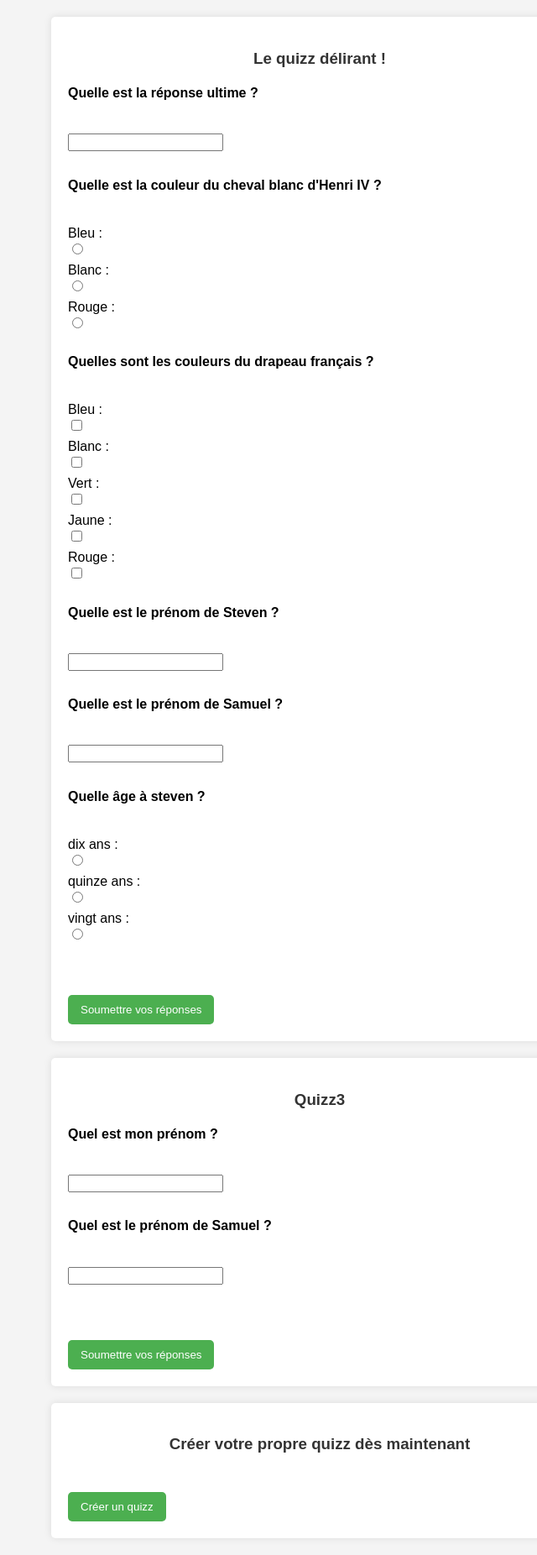
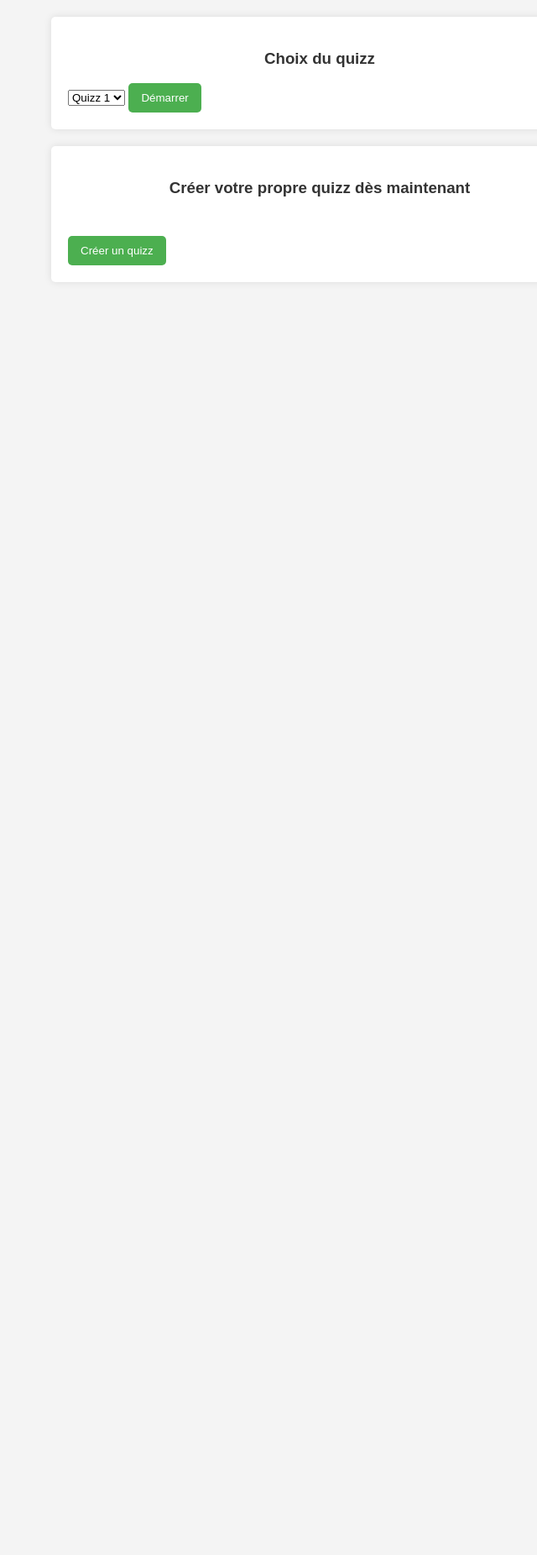
Before and after one commit to stevenMarmion/TP_note_PHP, a PHP site: page / in a window 1280 px wide. Shown: the whole page at 84% size, without its empty margins (259-899 px from the left). After the commit the page ends 316 px from the top, so only its background shows below. Run offline with PHP 8.4, Linux system fonts and the light colour scheme; data comes from the database, SQL or seed files in the repository.

Commit message:
ajout du choix du quizz

```diff
--- a/BD/RequeteBDD.php
+++ b/BD/RequeteBDD.php
@@ -114,7 +114,10 @@ class RequeteBDD {
      * @return object Le résultat de la requête SQL contenant les réponses.
      */
     function recup_reponses_by_id_question($db, $id_question) {
-        return $db->query("SELECT Texte_reponse FROM Reponse where ID_question = " . $id_question . "");
+        $query = $db->prepare("SELECT Texte_reponse FROM Reponse WHERE ID_question = :id_question");
+        $query->bindParam(':id_question', $id_question);
+        $query->execute();
+        return $query;
     }
 
     /**
@@ -125,7 +128,10 @@ class RequeteBDD {
      * @return object Le résultat de la requête SQL contenant les choix.
      */
     function recup_choices_by_id_question($db, $id_question) {
-        return $db->query("SELECT Texte_choix, Value_choix FROM Choix where ID_question = " . $id_question . "");
+        $query = $db->prepare("SELECT Texte_choix, Value_choix FROM Choix WHERE ID_question = :id_question");
+        $query->bindParam(':id_question', $id_question);
+        $query->execute();
+        return $query;
     }
 
     /**
@@ -163,10 +169,13 @@ class RequeteBDD {
      *
      * @param object $db L'objet de connexion à la base de données.
      * @param int $id_quizz L'ID du quizz.
-     * @return object Le résultat de la requête SQL pour récupérer les questions du quizz.
+     * @return PDOstatement Le résultat de la requête SQL pour récupérer les questions du quizz.
      */
     function recup_questions_by_id_quizz($db, $id_quizz) {
-        return $db->query("SELECT * FROM Question where ID_quizz = '" . $id_quizz . "'");
+        $query = $db->prepare("SELECT * FROM Question WHERE ID_quizz = :id_quizz");
+        $query->bindParam(':id_quizz', $id_quizz);
+        $query->execute();
+        return $query;
     }
 
     /**
--- a/QuizzFolder/Question.php
+++ b/QuizzFolder/Question.php
@@ -118,7 +118,7 @@ abstract class Question {
      * Méthode abstraite pour afficher le rendu de la question.
      * @param int $index L'index de la question.
      */
-    public abstract function rendu($index);
+    public abstract function rendu($index, $id_quizz);
 }
 
 ?>
--- a/QuizzFolder/Type/QuestionCheckbox.php
+++ b/QuizzFolder/Type/QuestionCheckbox.php
@@ -31,12 +31,12 @@ class QuestionCheckbox extends Question {
      * @param int $index L'index de la question.
      * @return string Le code HTML de la question.
      */
-    public function question_checkbox($index) {
+    public function question_checkbox($index, $id_quizz) {
         $html = "<br>";
         $i = 0;
         foreach (parent::getChoices() as $c) {
             $i += 1;
-            $question_checkbox = new InputCheckbox("q{$index}_$i", "q$index", $c['Texte_choix'], "q{$index}_$i", true);
+            $question_checkbox = new InputCheckbox("q{$index}_{$i}_$id_quizz", "q{$index}_{$id_quizz}", $c['Texte_choix'], "q{$index}_{$i}_$id_quizz", true);
             $render = $question_checkbox->render();
             $html .= $render;
         }
@@ -78,8 +78,8 @@ class QuestionCheckbox extends Question {
      * @param int $index L'index de la question.
      * @return string Le rendu de la question.
      */
-    public function rendu($index) {
-        return $this->question_checkbox($index);
+    public function rendu($index, $id_quizz) {
+        return $this->question_checkbox($index, $id_quizz);
     }
 }
 
--- a/QuizzFolder/Type/QuestionRadio.php
+++ b/QuizzFolder/Type/QuestionRadio.php
@@ -33,12 +33,12 @@ class QuestionRadio extends Question {
      * @param int $index L'index de la question.
      * @return string Le code HTML de la question de type radio.
      */
-    public function question_radio($index) {
+    public function question_radio($index, $id_quizz) {
         $html = "<br>";
         $i = 0;
         foreach (parent::getChoices() as $c) {
             $i += 1;
-            $question_radio = new InputRadio("q{$index}_$i", "q$index", $c['Texte_choix'], "q{$index}_$i", true);
+            $question_radio = new InputRadio("q{$index}_{$i}_$id_quizz", "q{$index}_{$id_quizz}", $c['Texte_choix'], "q{$index}_{$i}_$id_quizz", true);
             $render = $question_radio->render();
             $html .= $render;
         }
@@ -77,8 +77,8 @@ class QuestionRadio extends Question {
      * @param int $index L'index de la question.
      * @return string Le rendu de la question de type radio.
      */
-    public function rendu($index) {
-        return $this->question_radio($index);
+    public function rendu($index, $id_quizz) {
+        return $this->question_radio($index, $id_quizz);
     }
 }
 
--- a/QuizzFolder/Type/QuestionText.php
+++ b/QuizzFolder/Type/QuestionText.php
@@ -34,9 +34,9 @@ class QuestionText extends Question {
      * @param int $index L'index de la question
      * @return string Le code HTML de la question
      */
-    public function question_text($index) {
+    public function question_text($index, $id_quizz) {
         $html = "<br>";
-        $question_text = new InputText("q{$index}", "q$index", "", "", true);
+        $question_text = new InputText("q{$index}_$id_quizz", "q{$index}_{$id_quizz}", "", "", true);
         $render = $question_text->render();
         $html .= $render;
         $html .= "<br>";
@@ -71,8 +71,8 @@ class QuestionText extends Question {
      * @param int $index L'index de la question
      * @return string Le rendu de la question
      */
-    public function rendu($index) {
-        return $this->question_text($index);
+    public function rendu($index, $id_quizz) {
+        return $this->question_text($index, $id_quizz);
     }
 }
 
--- a/index.php
+++ b/index.php
@@ -21,15 +21,8 @@
 
 // Inclusion des fichiers de classes et de la connexion à la base de données
 require_once __DIR__ . '/BD/ConnexionBD.php';
-require_once __DIR__ . '/QuizzFolder/Question.php';
-require_once __DIR__ . '/QuizzFolder/Type/QuestionText.php';
-require_once __DIR__ . '/QuizzFolder/Type/QuestionRadio.php';
-require_once __DIR__ . '/QuizzFolder/Type/QuestionCheckbox.php';
 require_once __DIR__ . '/BD/RequeteBDD.php';
 
-use QuizzFolder\Type\QuestionText;
-use QuizzFolder\Type\QuestionRadio;
-use QuizzFolder\Type\QuestionCheckbox;
 use BD\RequeteBDD;
 use BD\ConnexionBD;
 
@@ -41,83 +34,23 @@ $requete = new RequeteBDD("Quizz");
 $res_quizz = $requete->recup_datas($db::obtenir_connexion());
 $liste_quizz = $res_quizz->fetchAll(PDO::FETCH_ASSOC);
 
-// Récupération des données des questions depuis la base de données
-$requete->set_table("Question");
-$res_question = $requete->recup_datas($db::obtenir_connexion());
-$liste_questions = $res_question->fetchAll(PDO::FETCH_ASSOC);
+?>
 
-/**
- * Fonction pour construire les objets Question à afficher pour un quizz donné.
- * @param array $liste_questions Liste des questions à afficher.
- * @param RequeteBDD $requete Objet RequeteBDD pour effectuer les requêtes SQL.
- * @param ConnexionBD $db Objet ConnexionBD pour la connexion à la base de données.
- * @param int $id_quizz ID du quizz pour lequel construire les questions.
- * @return array Liste des objets Question à afficher.
- */
-function construit_responses($liste_questions, $requete, $db, $id_quizz) {
-    $liste_questions_a_afficher = [];
-    $res_question = $requete->recup_questions_by_id_quizz($db::obtenir_connexion(), $id_quizz);
-    $liste_questions = $res_question->fetchAll(PDO::FETCH_ASSOC);
+<form action="main_quizz.php" method="post">
+    <h3>Choix du quizz</h3>
+    <select name="quizz" id="quizz">
+        <?php
+        foreach ($liste_quizz as $index_quizz => $quizz) {
+            ?>
+                <option value="<?=$index_quizz+1?>">Quizz <?= $index_quizz+1 ?></option>
+            <?php
+        }
+        ?>
+    </select>
+    <input type="submit" value="Démarrer">
+</form>
 
-    foreach ($liste_questions as $question) {
-
-        $responses = $requete->recup_reponses_by_id_question($db::obtenir_connexion(), $question['ID_question']);
-        $liste_reponses = $responses->fetchAll(PDO::FETCH_ASSOC);
-
-        $choices = $requete->recup_choices_by_id_question($db::obtenir_connexion(), $question['ID_question']);
-        $liste_choices = $choices->fetchAll(PDO::FETCH_ASSOC);
-
-        if ($question['Type_question'] == 'text') {
-            $current_question = new QuestionText($question['Nom_question'],
-                                                 $question['Texte_question'],
-                                                 $liste_reponses,
-                                                 [],
-                                                 $question['Points_gagnes']
-            );
-            $liste_questions_a_afficher[] = $current_question;
-        }
-        else if ($question['Type_question'] == 'radio') {
-            $current_question = new QuestionRadio($question['Nom_question'],
-                                                 $question['Texte_question'],
-                                                 $liste_reponses,
-                                                 $liste_choices,
-                                                 $question['Points_gagnes']
-            );
-            $liste_questions_a_afficher[] = $current_question;
-        }
-        else if ($question['Type_question'] == 'checkbox') {
-            $current_question = new QuestionCheckbox($question['Nom_question'],
-                                                 $question['Texte_question'],
-                                                 $liste_reponses,
-                                                 $liste_choices,
-                                                 $question['Points_gagnes']
-            );
-            $liste_questions_a_afficher[] = $current_question;
-        }
-    }
-
-    return $liste_questions_a_afficher;
-}
-
-// Affichage des quizz et des questions
-foreach ($liste_quizz as $index_quizz => $quizz) {
-    $liste_questions_a_afficher = construit_responses($liste_questions, $requete, $db, $index_quizz+1);
-    ?>
-        <form method="post" action="verifie_reponse.php">
-            <h3><?= $quizz['name_quizz'] ?></h3>
-            <?php foreach ($liste_questions_a_afficher as $index => $question): ?>
-                <div class="question-container">
-                    <h4><?= $question->getText() ?></h4>
-                    <?= $question->rendu($index) ?>
-                </div>
-            <?php endforeach; ?>
-            <br>
-
-            <br>
-            <input type="submit" value="Soumettre vos réponses">
-        </form>
-    <?php
-}
+<?php
 
 // Formulaire de création de quizz
 ?>
```
Also changed, not shown: main_quizz.php (added, +132 -0 lines), verifie_reponse.php (+7 -1 lines).
